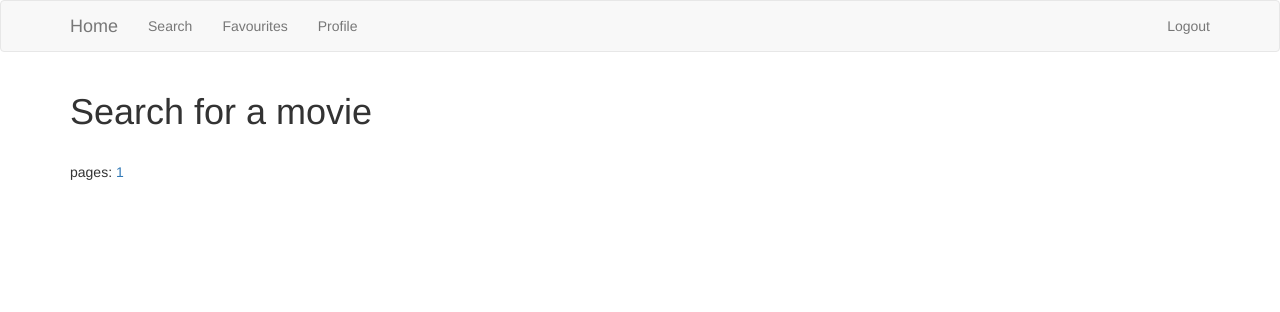
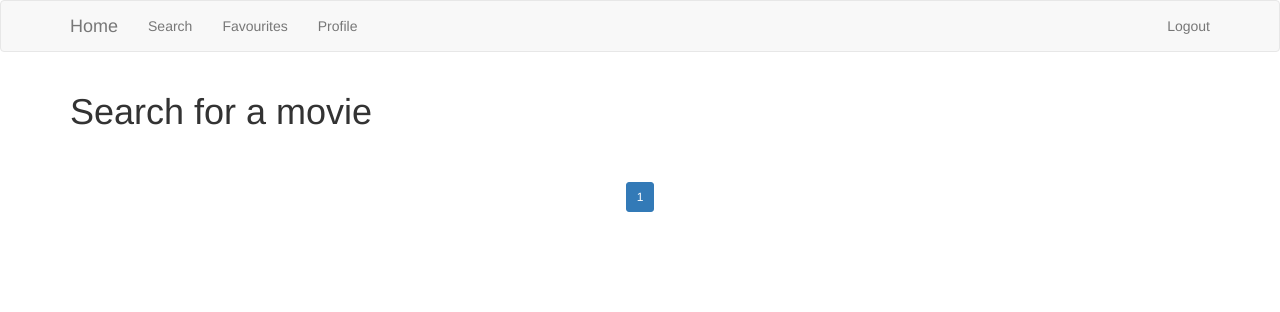
Before and after one commit to lstolcman/movie-database, a Flask app: page /search/1 in a window 1280 px wide. Shown: the top 312 px of the page. Run offline with Flask 2, Linux system fonts and the light colour scheme; a user stored in the database is signed in; tables that the repository leaves empty hold one stand-in row (values such as "Sample post"); a database or web service that is not in the repository returns one stand-in record (values such as "Sample title"); data that the repository does not hold is empty; some libraries are stand-ins or nearby versions.

Commit message:
pagination of searches, fixes #6

```diff
--- a/app/routes.py
+++ b/app/routes.py
@@ -61,13 +61,12 @@ def search_title(title, page):
     if data['Response'] == 'False':
         flash(data['Error'])
     else:
-        import sys
         for i, v in enumerate(data['Search']):
             data['Search'][i]['user_fav'] = Favourite.query.filter_by(user_id=current_user.username, imdbID=data['Search'][i]['imdbID']).first()
-            print(v, file=sys.stderr)
-        pages = range(1, math.ceil(int(data['totalResults'])/10)+1)
+            data['active_page'] = page
+            data['pages'] = range(1, math.ceil(int(data['totalResults'])/10)+1)
 
-    return render_template('search.html', data=data, title=title, pages=pages)
+    return render_template('search.html', data=data, title=title)
 
 
 @app.route('/details/<imdb_id>')
@@ -123,7 +122,8 @@ def favourites(imdb_id):
 
     favourites = []
 
-    for favourite in Favourite.query.filter_by(user_id=current_user.username).all():
+    favourities_db = Favourite.query.filter_by(user_id=current_user.username).all()
+    for favourite in favourities_db:
         favourites.append({
             'Title': favourite.title,
             'Poster': favourite.poster,
--- a/app/static/script.js
+++ b/app/static/script.js
@@ -22,3 +22,20 @@ function favourite(imdbID) {
             //alert('always');
         });
 }
+
+
+var pages = $('.pagination li');
+var activePage = $('.pagination li.active').index();
+hide_pages = function() {
+    for (var i = 3; i < activePage-3; i++)
+        $('#'+pages[i].id).hide();
+    for (var i = activePage+3; i < pages.length-3; i++)
+        $('#'+pages[i].id).hide();
+
+    if (activePage > 3)
+        $('#'+pages[activePage-3].id).show().addClass('disabled').html('<a>...</a>');
+    if (activePage < pages.length-3)
+        $('#'+pages[activePage+3].id).show().addClass('disabled').html('<a>...</a>');
+};
+
+hide_pages();
--- a/app/templates/search.html
+++ b/app/templates/search.html
@@ -15,6 +15,8 @@
 
 
 {% if data %}
+
+
     <table class="table">
     {% for movie in data.Search %}
         <tr id="fav{{movie.imdbID}}">
@@ -39,10 +41,18 @@
     {% endfor %}
     </table>
 
-    {% if pages %}
-        pages: {% for page in pages %}
-        <a href="/search/{{title}}/{{page}}">{{page}}</a>
-        {% endfor %}
+        {% if data.pages %}
+    <div class="text-center">
+        <ul class="pagination pagination-sm text-center">
+            {% for page in data.pages %}
+                {% if page == data.active_page %}
+                <li class="active" id="page{{page}}"><a href="/search/{{title}}/{{page}}">{{page}}</a></li>
+                {% else %}
+                <li id="page{{page}}"><a href="/search/{{title}}/{{page}}">{{page}}</a></li>
+                {% endif %}
+            {% endfor %}
+        </ul>
+    </div>
     {% endif %}
 
 {% endif %}
```
